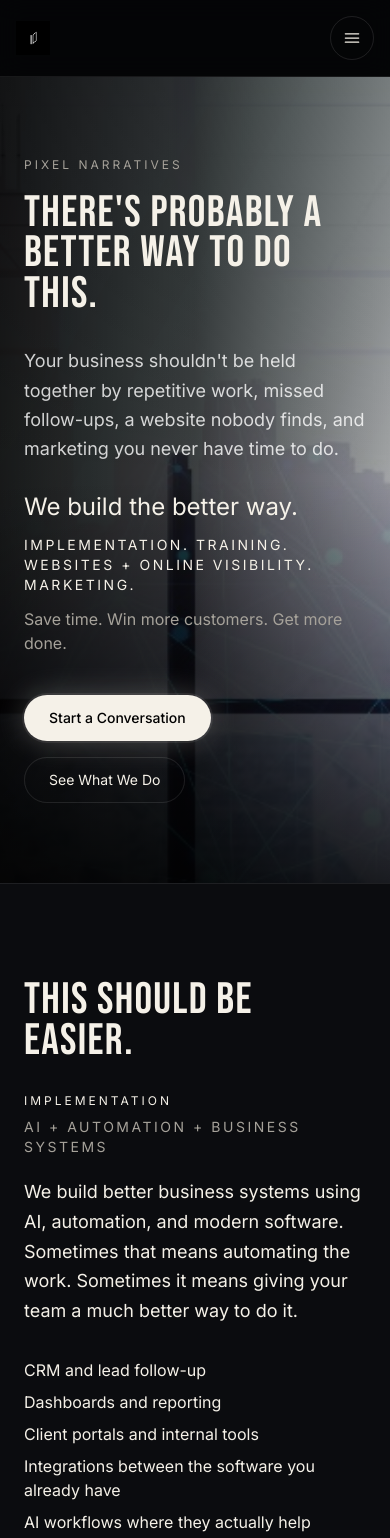
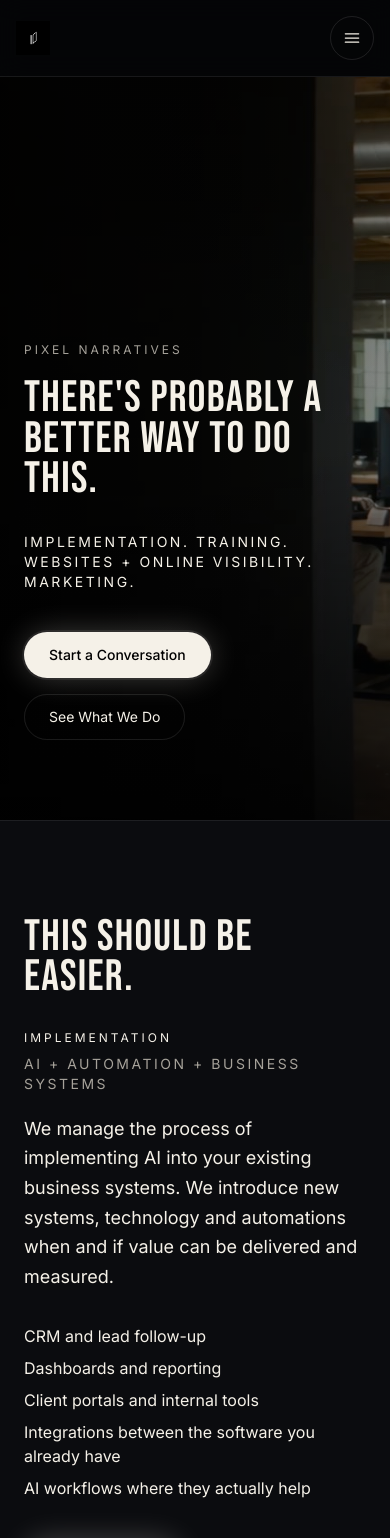
Before and after one commit to jmaruszak/pixel-narratives-site, a Next.js app in the folder pixel-narratives-site/: page / in a window 390 px wide. Shown: the top 1538 px of the page. Built offline with nearby package versions, Linux system fonts and the light colour scheme.

Commit message:
Play the brand film in the homepage hero and tighten service copy.
The still keeps the page immediate on mobile and reduced motion, and the old hero image moves to About.

Co-authored-by: Cursor <cursoragent@cursor.com>

```diff
--- a/pixel-narratives-site/src/app/about/page.tsx
+++ b/pixel-narratives-site/src/app/about/page.tsx
@@ -55,6 +55,15 @@ export default function AboutPage() {
           <h1 className="mt-4 text-5xl leading-[1.05] md:text-7xl">
             There&apos;s Probably a Better Way.
           </h1>
+        </div>
+        <div className="mt-12 overflow-hidden rounded-[28px]">
+          <img
+            src="/images/home-hero.png"
+            alt="Silhouettes in a glass office looking out over a city, overlaid with a network of connections"
+            width={1024}
+            height={438}
+            className="aspect-[1024/438] h-auto w-full object-cover"
+          />
         </div>
       </section>
 
--- a/pixel-narratives-site/src/app/automation/page.tsx
+++ b/pixel-narratives-site/src/app/automation/page.tsx
@@ -93,17 +93,6 @@ export default function AutomationPage() {
         <p className="hero-entrance hero-entrance-delay-1 mt-4 text-sm uppercase tracking-[0.18em] text-white/55">
           AI + Automation + Business Systems
         </p>
-        <div className="hero-entrance hero-entrance-delay-1 mt-8 space-y-5 text-lg leading-relaxed text-white/70 md:text-xl">
-          <p>
-            We build better business systems using AI, automation, and modern
-            software. Sometimes that means automating the work. Sometimes it
-            means assisting the people who do it. Sometimes it means building
-            or connecting a better tool.
-          </p>
-          <p className="text-white/90">
-            The goal isn&apos;t automation. The goal is a better way to work.
-          </p>
-        </div>
         <div className="hero-entrance hero-entrance-delay-2 mt-10 flex flex-wrap gap-4">
           <a
             href="/contact?need=automation"
@@ -145,10 +134,6 @@ export default function AutomationPage() {
             <h2 className="mt-5 max-w-3xl text-3xl leading-none md:text-5xl">
               Concrete systems. Plain English.
             </h2>
-            <p className="pn-lede mt-6">
-              Implementation is the service. Automation is one of the tools.
-              These are the kinds of better ways we build.
-            </p>
           </div>
           <div className="mt-14 divide-y divide-white/10 border-y border-white/10">
             {EXAMPLES.map((example) => (
@@ -355,8 +340,7 @@ export default function AutomationPage() {
               >
                 Training
               </a>{" "}
-              teaches the team to use them. Same problem, different part of the
-              work.
+              teaches the team to use them.
             </p>
           </div>
         </div>
--- a/pixel-narratives-site/src/app/marketing/page.tsx
+++ b/pixel-narratives-site/src/app/marketing/page.tsx
@@ -101,15 +101,6 @@ export default function MarketingPage() {
         title="Being Good Isn't the Same as Being Noticed."
         subtitle="Marketing"
       >
-        <div className="hero-entrance hero-entrance-delay-1 mt-8 max-w-2xl space-y-4 text-lg leading-relaxed text-white/70 md:text-xl">
-          <p>
-            Campaigns, advertising, video, content, and creative designed to
-            reach the right people and generate opportunity.
-          </p>
-          <p className="text-base md:text-lg">
-            AI makes us faster. Taste still matters.
-          </p>
-        </div>
         <div className="hero-entrance hero-entrance-delay-2 mt-10 flex flex-wrap gap-4">
           <a
             href="#attention-pulse-brief"
@@ -278,8 +269,7 @@ export default function MarketingPage() {
           <div className="mt-10 rounded-[24px] border border-white/8 bg-white/[0.02] p-8 md:p-10">
             <p className="max-w-3xl text-base leading-relaxed text-[var(--muted)] md:text-lg">
               For businesses that want Pixel Narratives to stay on as a creative
-              partner and manage marketing campaigns. Visibility work helps
-              customers find you. Attention keeps the business noticed.
+              partner and manage marketing campaigns.
             </p>
             <p className="mt-4 max-w-3xl text-base leading-relaxed text-[var(--muted)] md:text-lg">
               Media is not included. Client media spend is separate and billed
--- a/pixel-narratives-site/src/app/websites/page.tsx
+++ b/pixel-narratives-site/src/app/websites/page.tsx
@@ -92,13 +92,6 @@ export default function WebsitesPage() {
         title="If People Can't Find You, the Rest Doesn't Matter Much."
         subtitle="Websites + Online Visibility"
       >
-        <div className="hero-entrance hero-entrance-delay-1 mt-8 max-w-2xl text-lg leading-relaxed text-white/70 md:text-xl">
-          <p>
-            We build and improve websites, strengthen search visibility, and
-            help businesses show up where customers are looking. Google, local
-            search, and AI search included.
-          </p>
-        </div>
         <div className="hero-entrance hero-entrance-delay-2 mt-10 flex flex-wrap gap-4">
           <a
             href="/contact?need=websites"
--- a/pixel-narratives-site/src/components/home/HomeMotionExperience.tsx
+++ b/pixel-narratives-site/src/components/home/HomeMotionExperience.tsx
@@ -6,13 +6,33 @@ import { SERVICE_LINE_SUMMARY, SERVICES } from "../../lib/services";
 
 function HomeHero() {
   return (
-    <section className="relative overflow-hidden">
+    <section className="relative overflow-hidden bg-black">
       <img
-        src="/images/home-hero.png"
+        src="/images/home-hero-poster.jpg"
         alt=""
-        className="pointer-events-none absolute inset-0 h-full w-full object-cover"
+        width={1920}
+        height={824}
+        fetchPriority="high"
+        decoding="async"
+        className="pointer-events-none absolute inset-0 h-full w-full object-cover object-left"
         aria-hidden
       />
+      <video
+        className="pointer-events-none absolute inset-0 hidden h-full w-full object-cover object-left md:motion-safe:block"
+        autoPlay
+        muted
+        loop
+        playsInline
+        preload="none"
+        poster="/images/home-hero-poster.jpg"
+        aria-hidden
+      >
+        <source
+          src="/videos/pixel-video-header.mp4"
+          type="video/mp4"
+          media="(min-width: 768px) and (prefers-reduced-motion: no-preference)"
+        />
+      </video>
       <div
         className="pointer-events-none absolute inset-0 bg-gradient-to-r from-black/90 via-black/75 to-black/35"
         aria-hidden
@@ -31,19 +51,8 @@ function HomeHero() {
         <h1 className="hero-entrance hero-entrance-delay-1 pn-display mt-5 max-w-5xl">
           There&apos;s probably a better way to do this.
         </h1>
-        <p className="hero-entrance hero-entrance-delay-2 mt-8 max-w-2xl text-lg leading-relaxed text-white/80 md:text-xl">
-          Your business shouldn&apos;t be held together by repetitive work,
-          missed follow-ups, a website nobody finds, and marketing you never
-          have time to do.
-        </p>
-        <p className="hero-entrance hero-entrance-delay-2 mt-8 text-2xl leading-none md:text-4xl">
-          We build the better way.
-        </p>
-        <p className="hero-entrance hero-entrance-delay-2 mt-4 max-w-3xl text-sm uppercase tracking-[0.18em] text-[var(--foreground)] md:text-base md:tracking-[0.22em]">
+        <p className="hero-entrance hero-entrance-delay-2 mt-8 max-w-3xl text-sm uppercase tracking-[0.18em] text-[var(--foreground)] md:text-base md:tracking-[0.22em]">
           {SERVICE_LINE_SUMMARY}
-        </p>
-        <p className="hero-entrance hero-entrance-delay-2 mt-3 text-base text-[var(--muted)] md:text-lg">
-          Save time. Win more customers. Get more done.
         </p>
         <div className="hero-entrance hero-entrance-delay-2 mt-10 flex flex-wrap gap-4">
           <a
@@ -77,7 +86,7 @@ export default function HomeMotionExperience() {
         personalityHeadline="This Should Be Easier."
         serviceName={automation.name}
         supportLine="AI + Automation + Business Systems"
-        explanation="We build better business systems using AI, automation, and modern software. Sometimes that means automating the work. Sometimes it means giving your team a much better way to do it."
+        explanation="We manage the process of implementing AI into your existing business systems. We introduce new systems, technology and automations when and if value can be delivered and measured."
         examples={[
           "CRM and lead follow-up",
           "Dashboards and reporting",
@@ -108,7 +117,7 @@ export default function HomeMotionExperience() {
           </>
         }
         serviceName={training.name}
-        explanation="Practical workshops and training built around the work your team actually does. We teach people how to use AI in their jobs."
+        explanation="Practical workshops and training built around the work your team does."
         examples={[
           "Leadership, department, and role-specific sessions",
           "Hands-on work on real tasks from the business",
@@ -127,7 +136,7 @@ export default function HomeMotionExperience() {
           </>
         }
         serviceName={websites.name}
-        explanation="We build and improve websites, strengthen search visibility, and help businesses show up where customers are looking. Google, local search, and AI search included."
+        explanation="We build and improve websites, strengthen search visibility, and help businesses show up where customers are looking."
         examples={[
           "Website design, development, and landing pages",
           "SEO, local search, and Google Business Profile",
@@ -147,7 +156,7 @@ export default function HomeMotionExperience() {
           </>
         }
         serviceName={marketing.name}
-        explanation="Campaigns, advertising, video, content, and creative designed to reach the right people and generate opportunity. AI makes us faster. Taste still matters."
+        explanation="Campaigns, advertising, video, content, and creative designed to reach the right people and generate opportunity. We utilize an AI-native process to deliver faster results and more iterations."
         examples={[
           "Campaigns, paid advertising, and lead generation",
           "Video, commercials, and social content",
--- a/pixel-narratives-site/src/lib/destinationCtas.ts
+++ b/pixel-narratives-site/src/lib/destinationCtas.ts
@@ -28,7 +28,7 @@ export const DESTINATION_CTAS = {
     id: "training",
     eyebrow: "Corporate AI Workshops",
     headline: "Help your team get more done.",
-    body: "Corporate AI Workshops start at $7,500. Private, customized training for leadership, departments, and employees. This is not monthly implementation coaching.",
+    body: "Corporate AI Workshops start at $7,500. Private, customized training for leadership, departments, and employees.",
     primaryAction: { href: "#workshop-inquiry", label: "Discuss Team Training" },
     secondaryAction: {
       href: "/contact?need=training",
```
Also changed, not shown: pixel-narratives-site/src/app/training/page.tsx (+8 -16 lines), pixel-narratives-site/public/images/home-hero-poster.jpg (added), 1 other file (tests, documents, lock files or other folders).
